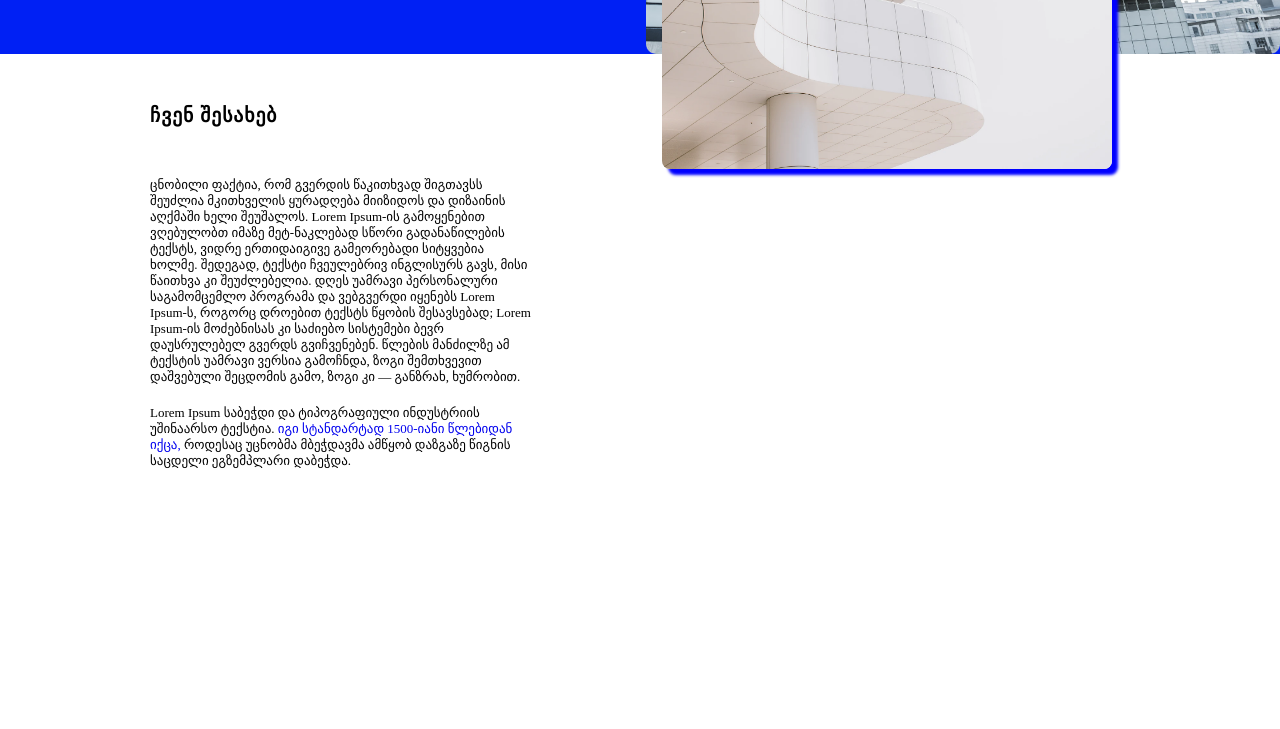
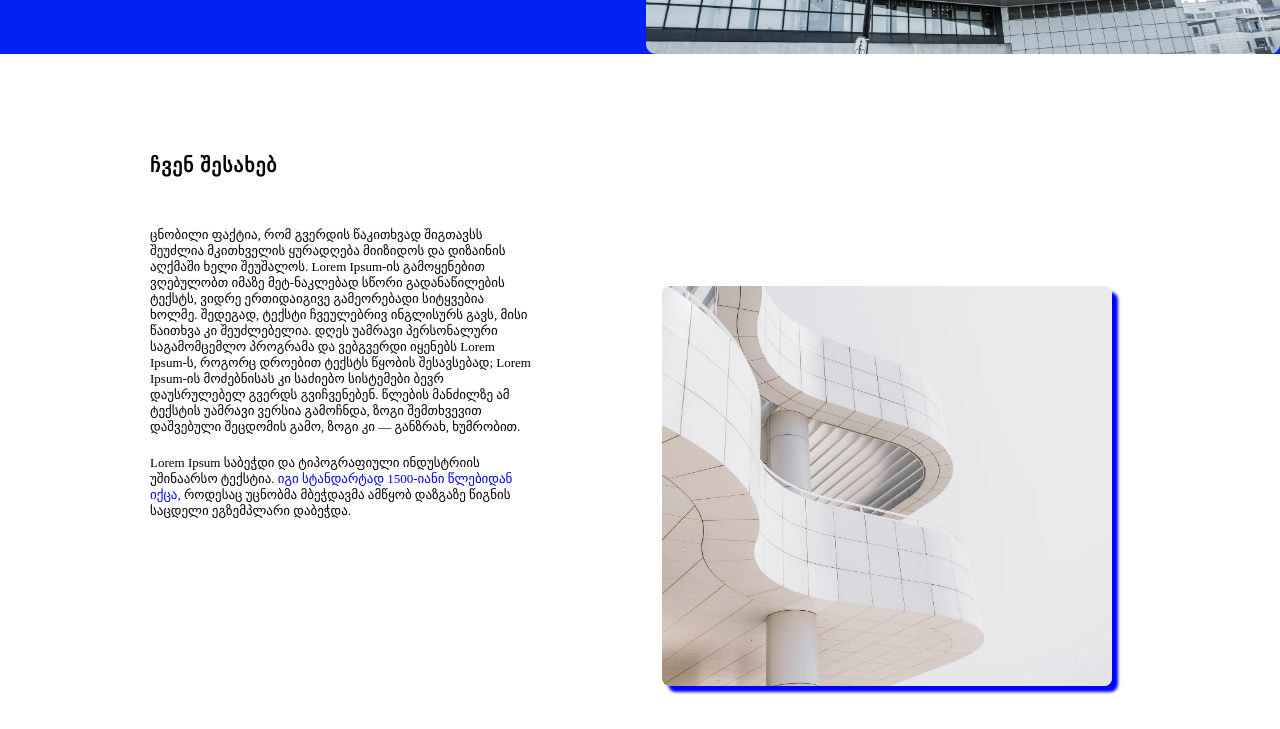
Before and after one commit to 0kri/additional-team-homework, a plain HTML site: page index.html in a window 1280 px wide. Shown: the part 631-1360 px from the top of the page. Drawn offline with Linux system fonts and the light colour scheme.

Commit message:
resolved finial problems

```diff
--- a/index.html
+++ b/index.html
@@ -55,7 +55,7 @@
         </div>
     </section>
     <section class="about-us">
-        <div>
+        <div class="about-us-wrapper">
             <div class="about-us-text">
                 <h2 class="about-us-h2">ჩვენ  შესახებ</h2>
                 <p class="about-us-p">
--- a/style.css
+++ b/style.css
@@ -20,6 +20,7 @@ nav {
     padding-right: 12.2%;
     background-color:#0020F4;
     position: fixed;
+    z-index: 100;
 }
 #navigation-bar {
     display: flex;
@@ -162,12 +163,18 @@ display:flex;
 .about-us-h2 {
     letter-spacing: 1px;
 }
+.about-us {
+    margin-top: 50px;
+}
+.about-us-wrapper {
+    position: relative;
+}
 .foto {
     width: 45%;
     display:inline-block ;
     margin-left: 10%;
     position: absolute;
-    top: 50%;
+    top: 44%;
 }
 .about-us-p {
     margin-top: 50px;
```
